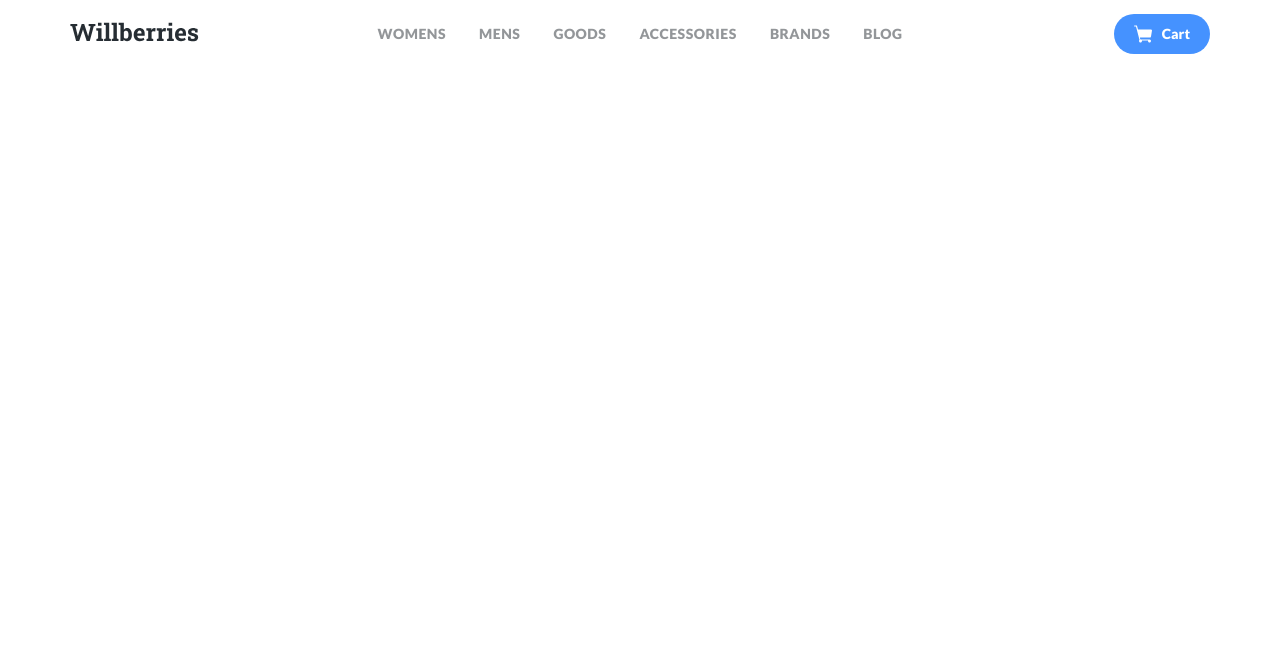
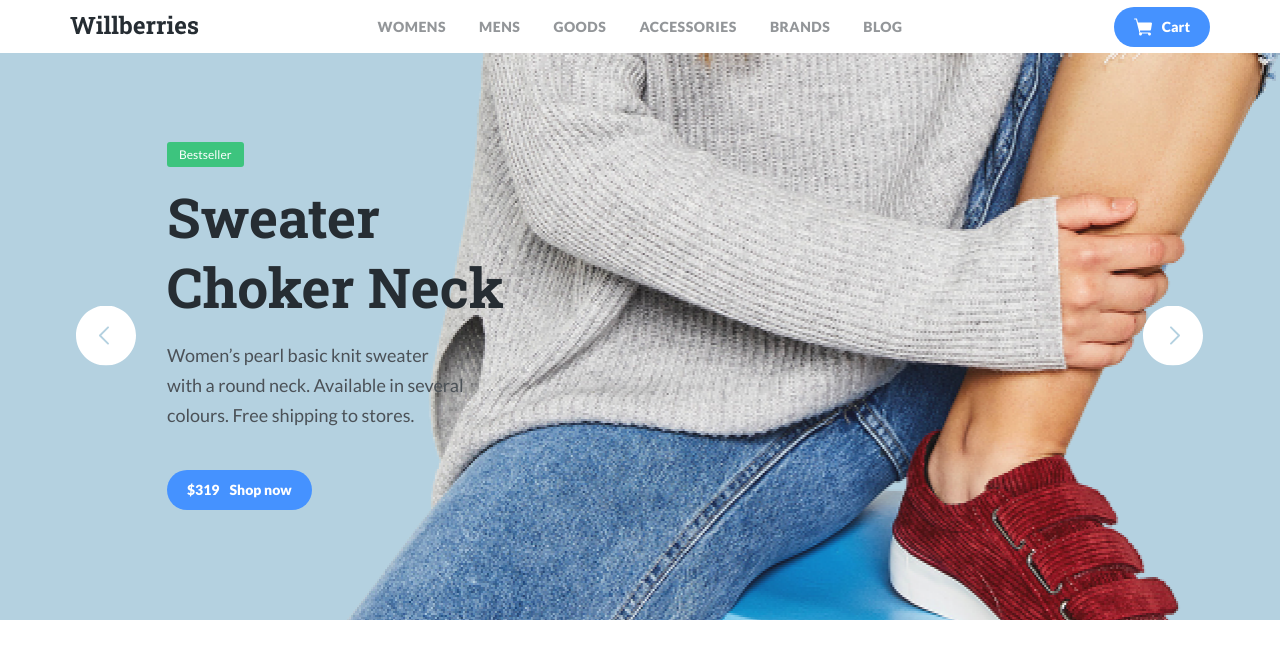
Before and after one commit to JuliaMalay/Wildberries, a plain HTML site: page index.html in a window 1280 px wide. Drawn offline with Linux system fonts and the light colour scheme.

Commit message:
created first page with one slide

```diff
--- a/css/style.css
+++ b/css/style.css
@@ -1,3 +1,7 @@
+body {
+  margin: 0;
+  font-family: 'Lato', sans-serif;
+}
 .navigation {
   list-style: none;
   padding: 0;
@@ -28,6 +32,52 @@
   align-items: center;
   cursor: pointer;
 }
-.button-icon {
+.button-icon,
+.button-price {
   margin-right: 10px;
 }
+.slide {
+  padding-top: 90px;
+  padding-bottom: 110px;
+}
+.slide-1 {
+  background: #b4d1e0 url(/Wildberries/img/slide-image-1.png) no-repeat top
+    right;
+}
+.label {
+  background-color: #3dc47e;
+  border-radius: 3px;
+  padding: 5px 12px;
+  color: #fff;
+  font-size: 12px;
+  line-height: 15px;
+}
+.slide-title {
+  color: #262d33;
+  font-size: 55px;
+  line-height: 70px;
+  font-family: 'Roboto Slab', serif;
+  margin-top: 20px;
+  margin-bottom: 15px;
+}
+.slide-description {
+  font-size: 18px;
+  line-height: 30px;
+  color: #4b5157;
+  max-width: 335px;
+  margin-bottom: 40px;
+}
+.slider {
+  position: relative;
+}
+.slider-nav {
+  position: absolute;
+  top: 50%;
+  width: 100%;
+  transform: translateY(-50%);
+}
+.slider-button {
+  background-color: transparent;
+  border: none;
+  cursor: pointer;
+}
--- a/index.html
+++ b/index.html
@@ -6,6 +6,10 @@
     <title>Wildberries</title>
     <link rel="stylesheet" href="/Wildberries/css/style.css" />
     <link rel="preconnect" href="https://fonts.gstatic.com" />
+    <link
+      href="https://fonts.googleapis.com/css2?family=Roboto+Slab:wght@700&display=swap"
+      rel="stylesheet"
+    />
     <link
       href="https://fonts.googleapis.com/css2?family=Lato:wght@400;900&display=swap"
       rel="stylesheet"
@@ -61,5 +65,49 @@
       </div>
       <!-- /.row -->
     </header>
+    <div class="slider">
+      <section class="slide slide-1">
+        <div class="container">
+          <div class="row">
+            <div class="col-4 offset-lg-1">
+              <span class="label">Bestseller</span>
+              <h2 class="slide-title">Sweater Choker Neck</h2>
+              <p class="slide-description">
+                Women’s pearl basic knit sweater with a round neck. Available in
+                several colours. Free shipping to stores.
+              </p>
+              <button class="button">
+                <span class="button-price">$319</span>
+                <span class="button-text">Shop now</span>
+              </button>
+            </div>
+          </div>
+        </div>
+      </section>
+      <div class="slider-nav">
+        <div class="container">
+          <div class="row justify-content-between">
+            <div class="col-1">
+              <button class="slider-button">
+                <img
+                  src="/Wildberries/img/arrow-prev.svg"
+                  alt="icon: arrow-next"
+                />
+              </button>
+            </div>
+            <div class="col-1">
+              <button class="slider-button">
+                <img
+                  src="/Wildberries/img/arrow-next.svg"
+                  alt="icon: arrow-prev"
+                />
+              </button>
+            </div>
+          </div>
+        </div>
+      </div>
+      <!-- /.slider-nav -->
+    </div>
+    <!-- /.slider -->
   </body>
 </html>
```
Also changed, not shown: img/arrow-next.svg (added), img/arrow-prev.svg (added), img/slide-image-1.png (added).
